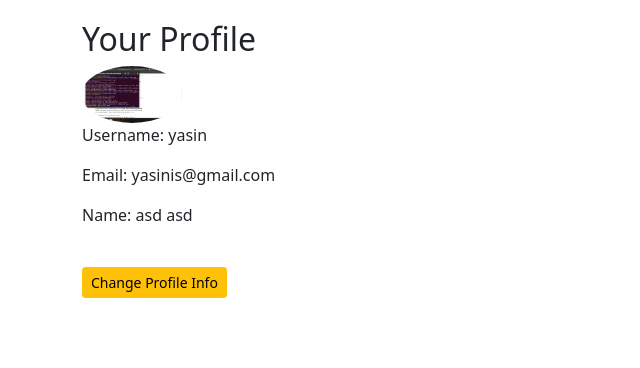
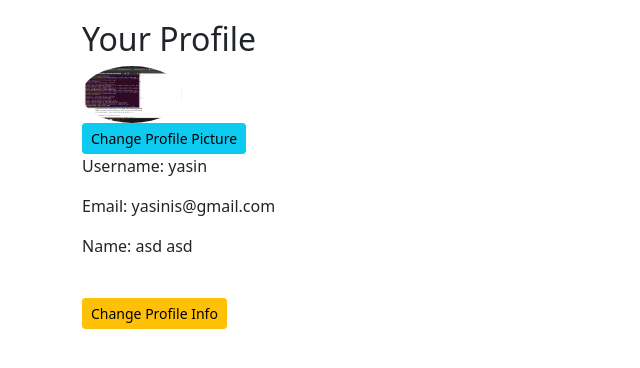
Before and after one commit to yasin0205/Blog_Project, a Django app: page /account/profile/ in a window 1280 px wide. Shown: the part 56-424 px from the top of the page, without its empty margins (0-640 px from the left). Run offline with Django 3.2, Linux system fonts and the light colour scheme; a user stored in the database is signed in; data comes from the database, SQL or seed files in the repository.

Commit message:
Image Update

```diff
--- a/App_Login/urls.py
+++ b/App_Login/urls.py
@@ -11,4 +11,5 @@ urlpatterns = [
     path('change-profile/', views.user_change, name='user_change'),
     path('password/', views.pass_change, name='pass_change'),
     path('add-picture/', views.add_pro_pic, name = 'add_pro_pic'),
+    path('change-picture/', views.change_pro_pic, name = 'change_pro_pic'),
 ]
--- a/App_Login/views.py
+++ b/App_Login/views.py
@@ -76,3 +76,13 @@ def add_pro_pic(request):
             user_obj.save()
             return HttpResponseRedirect(reverse('App_Login:profile'))
     return render(request, 'App_Login/pro_pic_add.html', context={'form': form})
+
+@login_required
+def change_pro_pic(request):
+    form = ProfilePic(instance=request.user.user_profile)
+    if request.method == 'POST':
+        form = ProfilePic(request.POST,request.FILES, instance=user.user_profile)
+        if form.is_valid():
+            form.save()
+            return HttpResponseRedirect(reverse('App_Login:profile'))
+    return render(request, 'App_Login/pro_pic_add.html', context={'form': form})
--- a/My_Blog_Project/settings.py
+++ b/My_Blog_Project/settings.py
@@ -43,6 +43,7 @@ INSTALLED_APPS = [
     'App_Blog',
     'App_Login',
     'crispy_forms',
+    'django_cleanup.apps.CleanupConfig',
 ]
 CRISPY_TEMPLATE_PACK = 'bootstrap4'
 MIDDLEWARE = [
--- /dev/null
+++ b/requirements.txt
@@ -0,0 +1,5 @@
+
+pip install django==3.0
+pip install pillow
+pip install django-crispy-forms
+pip install django-cleanup
--- a/templates/App_Login/profile.html
+++ b/templates/App_Login/profile.html
@@ -5,6 +5,8 @@
 <h2>Your Profile</h2>
 {% if user.user_profile %}
     <img src="media/{{ user.user_profile.profile_pic }}" class="rounded-circle" width="100px">
+    <br>
+    <a href="{% url 'App_Login:change_pro_pic' %}" class="btn btn-info btn-sm">Change Profile Picture</a>
 {% else %}
     <img src="media/profile_pics/avatar-male.jpg" class="rounded-circle" width="100px">
     <br>
```
